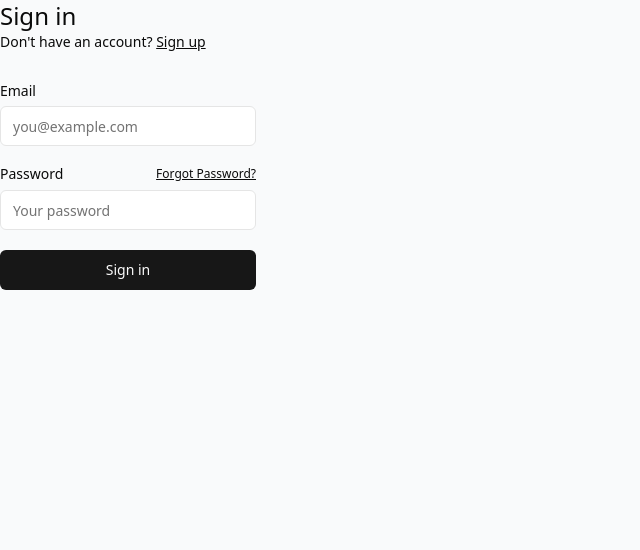
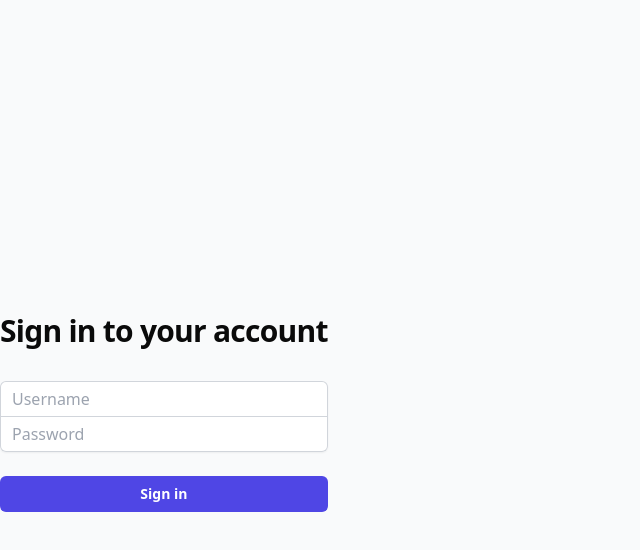
Before and after one commit to mjan112a/10xexecdash, a Next.js app: page /sign-in in a window 1280 px wide. Shown: the top 550 px of the page, without its empty margins (0-640 px from the left). Built offline with nearby package versions, Linux system fonts and the light colour scheme.

Commit message:
Add username/password authentication with protected routes and logout functionality

```diff
--- a/app/(auth-pages)/sign-in/page.tsx
+++ b/app/(auth-pages)/sign-in/page.tsx
@@ -1,44 +1,105 @@
-import { signInAction } from "@/app/actions";
-import { FormMessage, Message } from "@/components/form-message";
-import { SubmitButton } from "@/components/submit-button";
-import { Input } from "@/components/ui/input";
-import { Label } from "@/components/ui/label";
-import Link from "next/link";
+'use client'
 
-export default async function Login(props: { searchParams: Promise<Message> }) {
-  const searchParams = await props.searchParams;
+import { useState } from 'react'
+import { useRouter } from 'next/navigation'
+
+export default function SignIn() {
+  const [username, setUsername] = useState('')
+  const [password, setPassword] = useState('')
+  const [error, setError] = useState('')
+  const [isLoading, setIsLoading] = useState(false)
+  const router = useRouter()
+
+  const handleSubmit = async (e: React.FormEvent) => {
+    e.preventDefault()
+    setError('')
+    setIsLoading(true)
+
+    try {
+      const response = await fetch('/api/auth/login', {
+        method: 'POST',
+        headers: {
+          'Content-Type': 'application/json',
+        },
+        body: JSON.stringify({ username, password }),
+      })
+
+      if (response.ok) {
+        router.push('/salesdata')
+        router.refresh() // Force a refresh to update the navigation state
+      } else {
+        const data = await response.json()
+        setError(data.error || 'Authentication failed')
+      }
+    } catch (err) {
+      setError('An error occurred during sign in')
+      console.error('Sign in error:', err)
+    } finally {
+      setIsLoading(false)
+    }
+  }
+
   return (
-    <form className="flex-1 flex flex-col min-w-64">
-      <h1 className="text-2xl font-medium">Sign in</h1>
-      <p className="text-sm text-foreground">
-        Don't have an account?{" "}
-        <Link className="text-foreground font-medium underline" href="/sign-up">
-          Sign up
-        </Link>
-      </p>
-      <div className="flex flex-col gap-2 [&>input]:mb-3 mt-8">
-        <Label htmlFor="email">Email</Label>
-        <Input name="email" placeholder="you@example.com" required />
-        <div className="flex justify-between items-center">
-          <Label htmlFor="password">Password</Label>
-          <Link
-            className="text-xs text-foreground underline"
-            href="/forgot-password"
-          >
-            Forgot Password?
-          </Link>
+    <div className="flex min-h-screen flex-col items-center justify-center py-2">
+      <div className="w-full max-w-md space-y-8">
+        <div>
+          <h2 className="mt-6 text-center text-3xl font-bold tracking-tight">
+            Sign in to your account
+          </h2>
         </div>
-        <Input
-          type="password"
-          name="password"
-          placeholder="Your password"
-          required
-        />
-        <SubmitButton pendingText="Signing In..." formAction={signInAction}>
-          Sign in
-        </SubmitButton>
-        <FormMessage message={searchParams} />
+        <form className="mt-8 space-y-6" onSubmit={handleSubmit}>
+          <div className="-space-y-px rounded-md shadow-sm">
+            <div>
+              <label htmlFor="username" className="sr-only">
+                Username
+              </label>
+              <input
+                id="username"
+                name="username"
+                type="text"
+                required
+                autoComplete="username"
+                className="relative block w-full rounded-t-md border-0 py-1.5 px-3 text-gray-900 ring-1 ring-inset ring-gray-300 placeholder:text-gray-400 focus:z-10 focus:ring-2 focus:ring-inset focus:ring-indigo-600"
+                placeholder="Username"
+                value={username}
+                onChange={(e) => setUsername(e.target.value)}
+                disabled={isLoading}
+              />
+            </div>
+            <div>
+              <label htmlFor="password" className="sr-only">
+                Password
+              </label>
+              <input
+                id="password"
+                name="password"
+                type="password"
+                required
+                autoComplete="current-password"
+                className="relative block w-full rounded-b-md border-0 py-1.5 px-3 text-gray-900 ring-1 ring-inset ring-gray-300 placeholder:text-gray-400 focus:z-10 focus:ring-2 focus:ring-inset focus:ring-indigo-600"
+                placeholder="Password"
+                value={password}
+                onChange={(e) => setPassword(e.target.value)}
+                disabled={isLoading}
+              />
+            </div>
+          </div>
+
+          {error && (
+            <div className="text-red-500 text-sm text-center">{error}</div>
+          )}
+
+          <div>
+            <button
+              type="submit"
+              className="group relative flex w-full justify-center rounded-md bg-indigo-600 px-3 py-2 text-sm font-semibold text-white hover:bg-indigo-500 focus-visible:outline focus-visible:outline-2 focus-visible:outline-offset-2 focus-visible:outline-indigo-600 disabled:opacity-50"
+              disabled={isLoading}
+            >
+              {isLoading ? 'Signing in...' : 'Sign in'}
+            </button>
+          </div>
+        </form>
       </div>
-    </form>
-  );
+    </div>
+  )
 }
--- /dev/null
+++ b/app/api/auth/login/route.ts
@@ -0,0 +1,36 @@
+import { cookies } from 'next/headers'
+import { NextResponse } from 'next/server'
+import * as crypto from 'crypto'
+
+export async function POST(request: Request) {
+  try {
+    const { username, password } = await request.json()
+
+    // Verify credentials
+    if (username === 'ricci' && password === '10xem2024') {
+      const cookieStore = cookies()
+
+      // Generate a secure session token
+      const sessionToken = crypto.randomBytes(32).toString('hex')
+
+      // Create the response
+      const response = NextResponse.json({ success: true })
+
+      // Set session cookie in the response
+      response.cookies.set('session-token', sessionToken, {
+        httpOnly: true,
+        secure: process.env.NODE_ENV === 'production',
+        sameSite: 'lax',
+        maxAge: 60 * 60 * 24 * 7, // 1 week
+        path: '/'
+      })
+
+      return response
+    }
+
+    return NextResponse.json({ error: 'Invalid credentials' }, { status: 401 })
+  } catch (error) {
+    console.error('Login error:', error)
+    return NextResponse.json({ error: 'Internal server error' }, { status: 500 })
+  }
+}
--- /dev/null
+++ b/app/api/auth/logout/route.ts
@@ -0,0 +1,17 @@
+import { cookies } from 'next/headers'
+import { NextResponse } from 'next/server'
+
+export async function POST() {
+  const cookieStore = cookies()
+
+  // Remove the session token
+  cookieStore.delete('session-token')
+
+  // Create response that redirects to sign-in page
+  const response = NextResponse.redirect(new URL('/sign-in', process.env.NEXT_PUBLIC_SITE_URL || 'http://localhost:3000'))
+
+  // Ensure the cookie is removed in the response
+  response.cookies.delete('session-token')
+
+  return response
+}
--- a/app/protected/page.tsx
+++ b/app/protected/page.tsx
@@ -1,37 +1,33 @@
-import FetchDataSteps from "@/components/tutorial/fetch-data-steps";
-import { createClient } from "@/utils/supabase/server";
 import { InfoIcon } from "lucide-react";
+import { cookies } from 'next/headers';
 import { redirect } from "next/navigation";
+import LogoutButton from "@/components/logout-button";
 
 export default async function ProtectedPage() {
-  const supabase = await createClient();
+  const cookieStore = cookies();
+  const sessionToken = cookieStore.get('session-token');
 
-  const {
-    data: { user },
-  } = await supabase.auth.getUser();
-
-  if (!user) {
+  if (!sessionToken) {
     return redirect("/sign-in");
   }
 
   return (
-    <div className="flex-1 w-full flex flex-col gap-12">
+    <div className="flex-1 w-full flex flex-col gap-12 p-4">
       <div className="w-full">
         <div className="bg-accent text-sm p-3 px-5 rounded-md text-foreground flex gap-3 items-center">
           <InfoIcon size="16" strokeWidth={2} />
-          This is a protected page that you can only see as an authenticated
-          user
+          This is a protected page that you can only see as an authenticated user
         </div>
       </div>
       <div className="flex flex-col gap-2 items-start">
-        <h2 className="font-bold text-2xl mb-4">Your user details</h2>
-        <pre className="text-xs font-mono p-3 rounded border max-h-32 overflow-auto">
-          {JSON.stringify(user, null, 2)}
+        <h2 className="font-bold text-2xl mb-4">Welcome!</h2>
+        <p>You have successfully authenticated with the following credentials:</p>
+        <pre className="text-xs font-mono p-3 rounded border bg-gray-50">
+          Username: ricci
         </pre>
       </div>
-      <div>
-        <h2 className="font-bold text-2xl mb-4">Next steps</h2>
-        <FetchDataSteps />
+      <div className="mt-4">
+        <LogoutButton />
       </div>
     </div>
   );
--- /dev/null
+++ b/components/logout-button.tsx
@@ -0,0 +1,27 @@
+'use client'
+
+import { useRouter } from 'next/navigation'
+
+export default function LogoutButton() {
+  const router = useRouter()
+
+  const handleLogout = async () => {
+    const response = await fetch('/api/auth/logout', {
+      method: 'POST',
+    })
+
+    if (response.ok) {
+      router.replace('/sign-in')
+      router.refresh()
+    }
+  }
+
+  return (
+    <button
+      onClick={handleLogout}
+      className="px-4 py-2 text-sm font-medium text-white bg-red-600 rounded-md hover:bg-red-500 focus:outline-none focus-visible:ring-2 focus-visible:ring-white focus-visible:ring-opacity-75"
+    >
+      Sign Out
+    </button>
+  )
+}
```
Also changed, not shown: middleware.ts (+21 -5 lines), utils/supabase/middleware.ts (+9 -45 lines).
